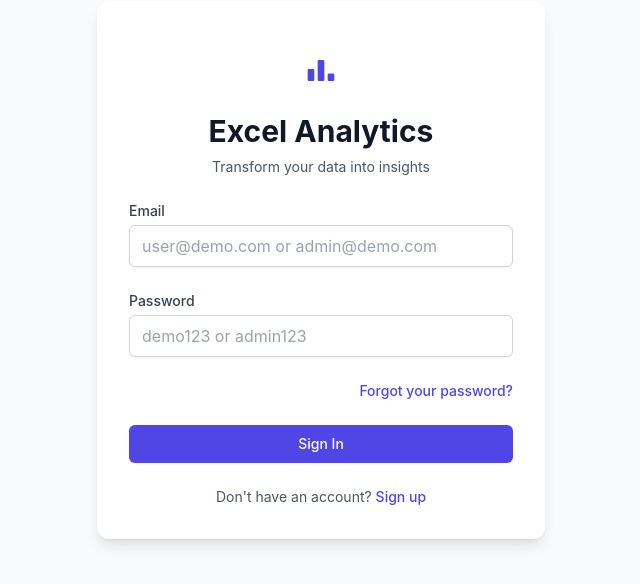
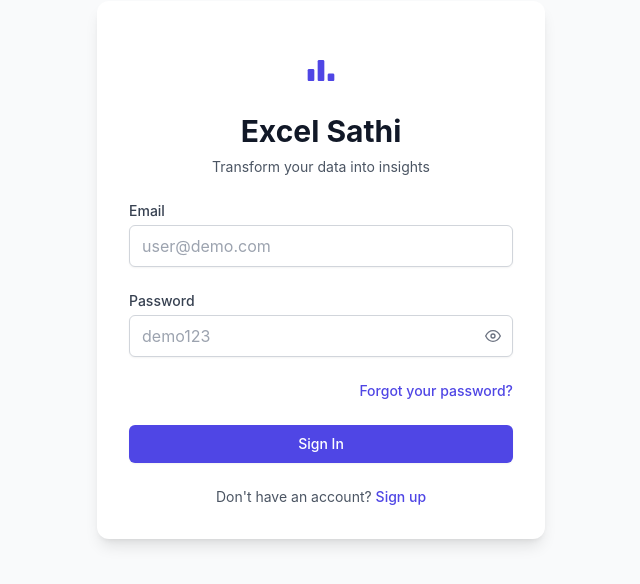
Before and after one commit to Dhruba-2003/Excel-Analytics-Platform, a React (Vite) app in the folder client/: page /login in a window 1280 px wide. Shown: the part 130-714 px from the top of the page, without its empty margins (319-959 px from the left). Built offline with nearby package versions, Linux system fonts and the light colour scheme.

Commit message:
feat: Rename app and add password visibility toggle

```diff
--- a/client/index.html
+++ b/client/index.html
@@ -4,8 +4,7 @@
     <meta charset="UTF-8" />
     <link rel="icon" type="image/svg+xml" href="/vite.svg" />
     <meta name="viewport" content="width=device-width, initial-scale=1.0" />
-    <title>Excel Analytics Platform</title>
-  </head>
+    <title>Excel Sathi</title> </head>
   <body>
     <div id="root"></div>
     <script type="module" src="/src/main.jsx"></script>
--- a/client/src/components/Sidebar.jsx
+++ b/client/src/components/Sidebar.jsx
@@ -1,10 +1,19 @@
 import { Link, useLocation, useNavigate } from 'react-router-dom';
+import { useState, useEffect } from 'react';
 import { RxDashboard } from 'react-icons/rx';
-import { FiUploadCloud, FiLogOut } from 'react-icons/fi';
+import { FiUploadCloud, FiLogOut, FiUserCheck } from 'react-icons/fi';
 
 const Sidebar = () => {
   const location = useLocation();
   const navigate = useNavigate();
+  const [userInfo, setUserInfo] = useState(null);
+
+  useEffect(() => {
+    const storedUserInfo = localStorage.getItem('userInfo');
+    if (storedUserInfo) {
+        setUserInfo(JSON.parse(storedUserInfo));
+    }
+  }, []);
 
   const logoutHandler = () => {
     localStorage.removeItem('userInfo');
@@ -19,7 +28,7 @@ const Sidebar = () => {
   return (
     <aside className="flex-shrink-0 w-64 h-full bg-blue-800 text-white flex flex-col">
       <div className="p-6 text-center border-b border-blue-900">
-        <h2 className="text-2xl font-semibold">Excel Analytics</h2>
+        <h2 className="text-2xl font-semibold">Excel Sathi</h2>
       </div>
       <nav className="mt-6 flex-1">
         {navLinks.map((link) => (
@@ -32,6 +41,18 @@ const Sidebar = () => {
             {link.name}
           </Link>
         ))}
+
+        {/* This link will only be visible if the user is an admin */}
+        {userInfo && userInfo.isAdmin && (
+            <Link
+                to="/admin"
+                className={`flex items-center px-6 py-4 text-blue-100 hover:bg-blue-700 hover:text-white transition duration-150 ${location.pathname === '/admin' ? 'bg-blue-900 text-white' : ''}`}
+            >
+                <span className="mr-3 text-lg"><FiUserCheck /></span>
+                Admin Panel
+            </Link>
+        )}
+
         <button
           onClick={logoutHandler}
           className="w-full flex items-center px-6 py-4 text-blue-100 hover:bg-blue-700 hover:text-white transition duration-150 text-left"
--- a/client/src/pages/Loginpage.jsx
+++ b/client/src/pages/Loginpage.jsx
@@ -2,16 +2,20 @@ import { useState } from 'react';
 import { Link, useNavigate } from 'react-router-dom';
 import axios from '../api/axios';
 import Logo from '../assets/Logo';
+import { FiEye, FiEyeOff } from 'react-icons/fi'; // Import eye icons
 
 const LoginPage = () => {
   const [email, setEmail] = useState('');
   const [password, setPassword] = useState('');
+  const [showPassword, setShowPassword] = useState(false); // New state for password visibility
   const [loading, setLoading] = useState(false);
   const [error, setError] = useState('');
   const navigate = useNavigate();
 
   const handleSubmit = async (e) => {
-    e.preventDefault(); setLoading(true); setError('');
+    e.preventDefault();
+    setLoading(true);
+    setError('');
     try {
       const { data } = await axios.post('/api/users/login', { email, password });
       localStorage.setItem('userInfo', JSON.stringify(data));
@@ -19,7 +23,9 @@ const LoginPage = () => {
     } catch (err) {
       const errorMessage = err.response?.data?.message || 'An unexpected error occurred.';
       setError(errorMessage);
-    } finally { setLoading(false); }
+    } finally {
+      setLoading(false);
+    }
   };
 
   return (
@@ -28,7 +34,7 @@ const LoginPage = () => {
         <div className="text-center">
             <Logo className="mx-auto h-10 w-auto text-indigo-600"/>
             <h2 className="mt-6 text-3xl font-bold text-gray-900">
-                Excel Analytics
+                Excel Sathi
             </h2>
             <p className="mt-2 text-sm text-gray-600">Transform your data into insights</p>
         </div>
@@ -42,24 +48,35 @@ const LoginPage = () => {
               type="email"
               value={email}
               onChange={(e) => setEmail(e.target.value)}
-              className="w-full px-3 py-2 mt-1 border border-gray-300 rounded-md shadow-sm focus:outline-none focus:ring-indigo-500 focus:border-indigo-500 transition duration-150"
+              className="w-full px-3 py-2 mt-1 border border-gray-300 rounded-md shadow-sm focus:outline-none focus:ring-indigo-500 focus:border-indigo-500"
               required
               disabled={loading}
-              placeholder="user@demo.com or admin@demo.com"
+              placeholder="user@demo.com"
             />
           </div>
+          {/* UPDATED: Password input with visibility toggle */}
           <div>
             <label className="block text-sm font-medium text-gray-700">Password</label>
+            <div className="relative mt-1">
               <input
-              type="password"
+                type={showPassword ? 'text' : 'password'} // Change type based on state
                 value={password}
                 onChange={(e) => setPassword(e.target.value)}
-              className="w-full px-3 py-2 mt-1 border border-gray-300 rounded-md shadow-sm focus:outline-none focus:ring-indigo-500 focus:border-indigo-500 transition duration-150"
+                className="w-full px-3 py-2 border border-gray-300 rounded-md shadow-sm"
                 required
                 disabled={loading}
-              placeholder="demo123 or admin123"
+                placeholder="demo123"
               />
+              <button
+                type="button"
+                onClick={() => setShowPassword(!showPassword)}
+                className="absolute inset-y-0 right-0 px-3 flex items-center text-gray-500 hover:text-gray-700"
+              >
+                {showPassword ? <FiEyeOff /> : <FiEye />}
+              </button>
             </div>
+          </div>
+
           <div className="flex items-center justify-end">
             <div className="text-sm">
               <Link to="/forgot-password" className="font-medium text-indigo-600 hover:underline">
@@ -71,7 +88,7 @@ const LoginPage = () => {
           <div>
             <button
               type="submit"
-              className="w-full flex justify-center py-2 px-4 border border-transparent rounded-md shadow-sm text-sm font-medium text-white bg-indigo-600 hover:bg-indigo-700 focus:outline-none focus:ring-2 focus:ring-offset-2 focus:ring-indigo-500 disabled:bg-indigo-400 transition duration-150"
+              className="w-full flex justify-center py-2 px-4 border border-transparent rounded-md shadow-sm text-sm font-medium text-white bg-indigo-600 hover:bg-indigo-700 focus:outline-none focus:ring-2 focus:ring-offset-2 focus:ring-indigo-500 disabled:bg-indigo-400"
               disabled={loading}
             >
               {loading ? 'Signing In...' : 'Sign In'}
@@ -80,7 +97,7 @@ const LoginPage = () => {
         </form>
         <p className="text-sm text-center text-gray-600">
           Don't have an account?{' '}
-          <Link to="/register" className="font-medium text-indigo-600 hover:underline transition duration-150">Sign up</Link>
+          <Link to="/register" className="font-medium text-indigo-600 hover:underline">Sign up</Link>
         </p>
       </div>
     </div>
--- a/client/src/pages/Registerpage.jsx
+++ b/client/src/pages/Registerpage.jsx
@@ -1,11 +1,13 @@
 import { useState } from 'react';
 import { Link, useNavigate } from 'react-router-dom';
 import axios from '../api/axios';
+import { FiEye, FiEyeOff } from 'react-icons/fi'; // Import eye icons
 
 const RegisterPage = () => {
   const [name, setName] = useState('');
   const [email, setEmail] = useState('');
   const [password, setPassword] = useState('');
+  const [showPassword, setShowPassword] = useState(false); // New state for password visibility
   const [loading, setLoading] = useState(false);
   const [error, setError] = useState('');
   const navigate = useNavigate();
@@ -63,16 +65,26 @@ const RegisterPage = () => {
               disabled={loading}
             />
           </div>
+          {/* UPDATED: Password input with visibility toggle */}
           <div>
             <label className="block text-sm font-medium text-text-primary">Password</label>
+            <div className="relative mt-1">
               <input
-              type="password"
+                type={showPassword ? 'text' : 'password'} // Change type based on state
                 value={password}
                 onChange={(e) => setPassword(e.target.value)}
-              className="w-full px-3 py-2 mt-1 border border-gray-300 rounded-md shadow-sm focus:outline-none focus:ring-primary focus:border-primary"
+                className="w-full px-3 py-2 border border-gray-300 rounded-md shadow-sm"
                 required
                 disabled={loading}
               />
+              <button
+                type="button"
+                onClick={() => setShowPassword(!showPassword)}
+                className="absolute inset-y-0 right-0 px-3 flex items-center text-gray-500"
+              >
+                {showPassword ? <FiEyeOff /> : <FiEye />}
+              </button>
+            </div>
           </div>
           <div>
             <button
```
Lines whose indentation alone changed are shown as unchanged.
